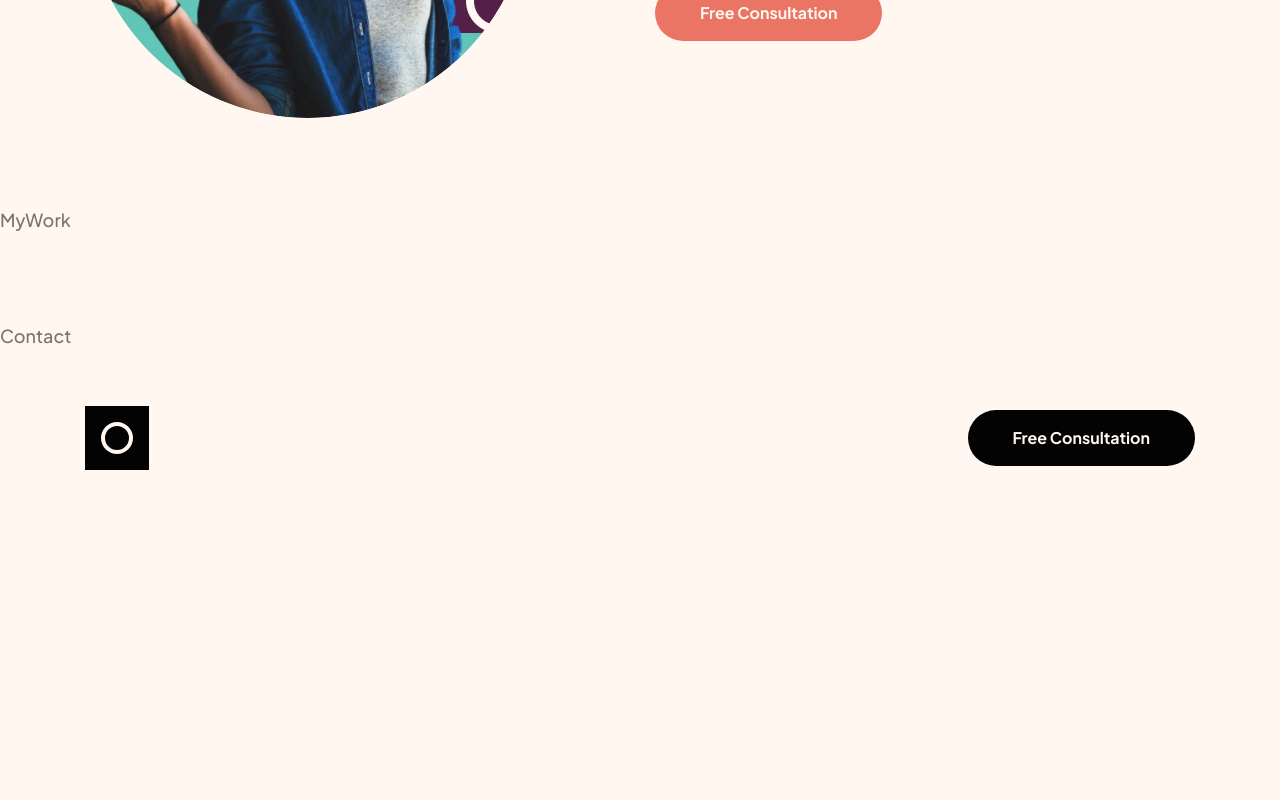
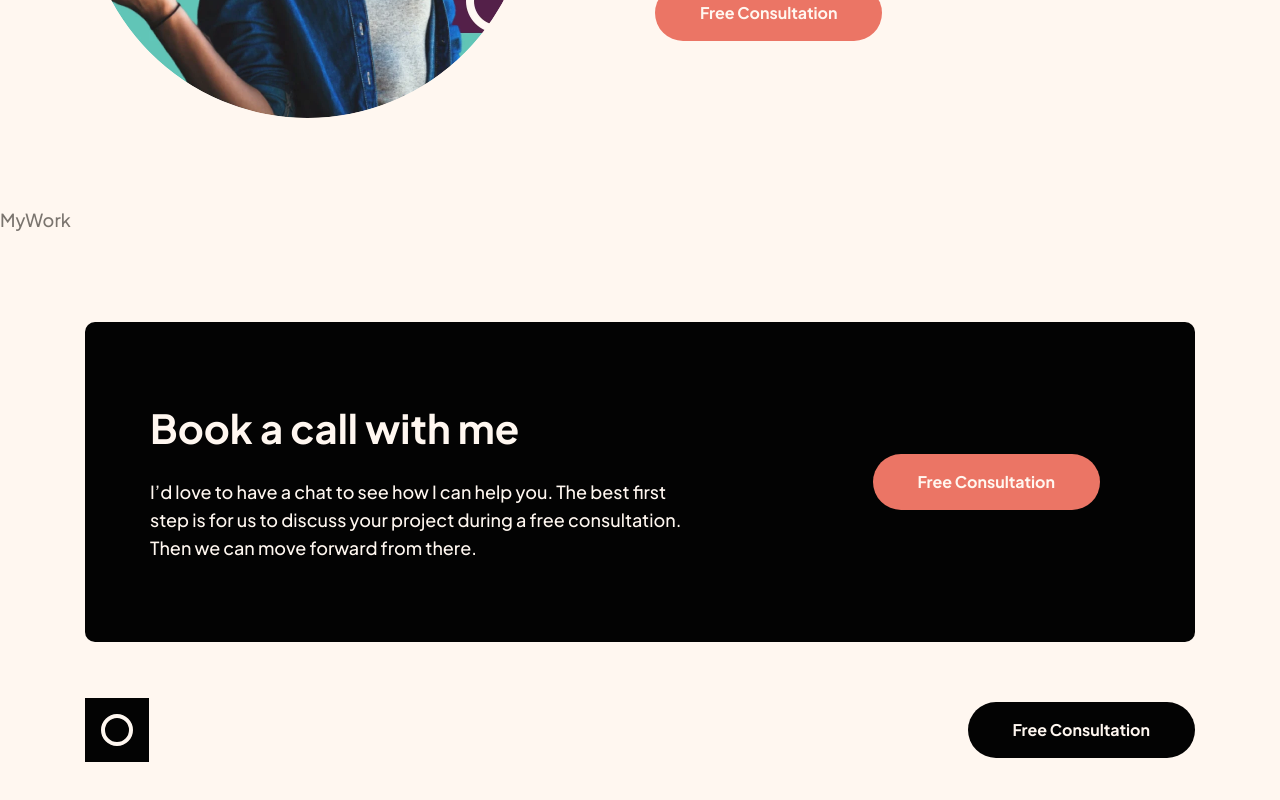
Before and after one commit to tsertic/happy_sp_design_portfolio, a Next.js app: page / in a window 1280 px wide. Shown: the part 1222-2022 px from the top of the page. Before the commit the page ends 1752 px from the top, so only its background shows below. Built offline with nearby package versions, Linux system fonts and the light colour scheme.

Commit message:
added contactme card and section

```diff
--- a/src/components/individual/ContactMe/ContactMe.tsx
+++ b/src/components/individual/ContactMe/ContactMe.tsx
@@ -1,5 +1,28 @@
+import { Button } from "@/components/UI/Button";
 import React from "react";
 
 export const ContactMe = () => {
-  return <div>ContactMe</div>;
+  return (
+    <div className="w-full bg-primary text-primary-content flex flex-col items-center xl:flex-row xl:justify-between  p-[50px] md:py-[56px] md:px-[75px] xl:pl-[65px] xl:pr-[95px] xl:py-[80px] text-center xl:text-left rounded-[10px] ">
+      <div className="max-xl:mb-[25px] xl:max-w-[540px]">
+        <h3 className="mb-[25px] text-headingMMobile md:text-headingS xl:text-headingM text-primary-content">
+          Book a call with me
+        </h3>
+        <p>
+          I’d love to have a chat to see how I can help you. The best first step
+          is for us to discuss your project during a free consultation. Then we
+          can move forward from there.
+        </p>
+      </div>
+      <div>
+        <Button
+          colorSchema="secondary"
+          href="mailto:happytest1323@gmail.com"
+          ariaLabel="mail link for free consultation"
+        >
+          free consultation
+        </Button>
+      </div>
+    </div>
+  );
 };
--- a/src/components/pageSections/homepage/Contact.tsx
+++ b/src/components/pageSections/homepage/Contact.tsx
@@ -1,5 +1,10 @@
+import { ContactMe } from "@/components/individual/ContactMe/ContactMe";
 import React from "react";
 
 export const Contact = () => {
-  return <div>Contact</div>;
+  return (
+    <div className="container-wide">
+      <ContactMe />
+    </div>
+  );
 };
```
